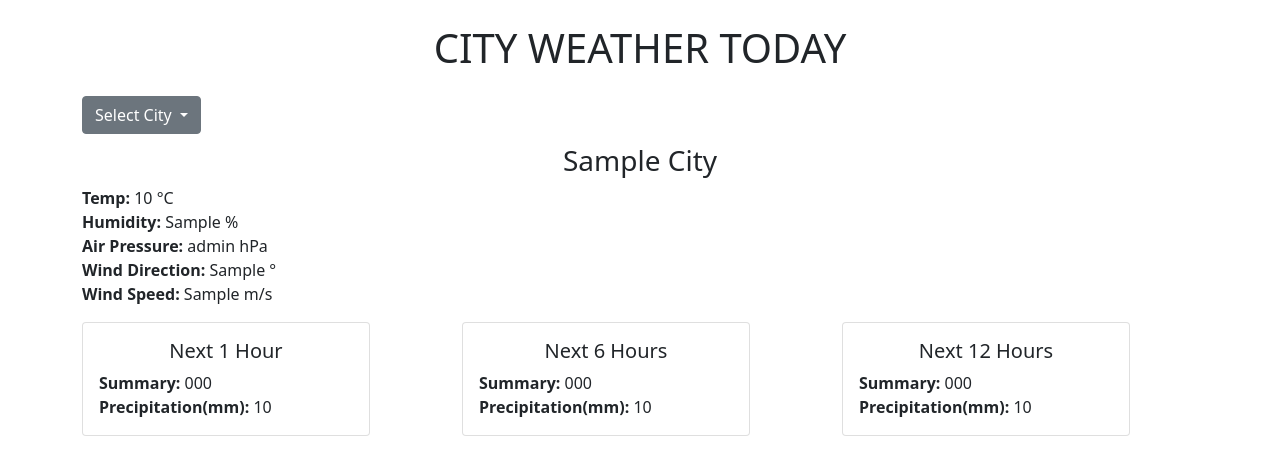
After one commit to KengoWada/weather_app, a Django app: template city/templates/city.html in a window 1280 px wide. The commit adds this page. Shown: the top 475 px of the page. Run offline with Django 3.2, Linux system fonts and the light colour scheme; the template is opened without the code that fills it: most values are stand-ins (such as "Sample title", 1, 10 or a date in 2020).

Commit message:
Added single city page and updated all cities page

```diff
--- /dev/null
+++ b/city/templates/city.html
@@ -0,0 +1,116 @@
+{% load my_extras %}
+
+<!DOCTYPE html>
+<html lang="en">
+  <head>
+    <meta charset="UTF-8" />
+    <meta http-equiv="X-UA-Compatible" content="IE=edge" />
+    <meta name="viewport" content="width=device-width, initial-scale=1.0" />
+    <link
+      href="https://cdn.jsdelivr.net/npm/bootstrap@5.0.1/dist/css/bootstrap.min.css"
+      rel="stylesheet"
+      integrity="sha384-+0n0xVW2eSR5OomGNYDnhzAbDsOXxcvSN1TPprVMTNDbiYZCxYbOOl7+AMvyTG2x"
+      crossorigin="anonymous"
+    />
+    <title>WEATHER APP</title>
+  </head>
+  <body>
+    <h1 class="text-center mt-4">CITY WEATHER TODAY</h1>
+    <div class="container mt-4">
+      <div class="row">
+        <div class="dropdown">
+          <button
+            class="btn btn-secondary dropdown-toggle"
+            type="button"
+            id="dropdownMenuButton1"
+            data-bs-toggle="dropdown"
+            aria-expanded="false"
+          >
+            Select City
+          </button>
+          <ul class="dropdown-menu" aria-labelledby="dropdownMenuButton1">
+            {% for city_name in cities %}
+            <li>
+              <a class="dropdown-item" href="{% url 'city_weather' city %}">
+                {{ city_name|title }}
+              </a>
+            </li>
+            {% endfor %}
+          </ul>
+        </div>
+        <br /><br />
+        <h3 class="text-center">{{ city|title }}</h3>
+        <p class="text-left">
+          <b>Temp:</b>
+          {{ weather.data.instant.details.air_temperature }} °C
+          <br />
+          <b>Humidity:</b>
+          {{ weather.data.instant.details.relative_humidity }} %
+          <br />
+          <b>Air Pressure:</b>
+          {{ weather.data.instant.details.air_pressure_at_sea_level }} hPa
+          <br />
+          <b>Wind Direction:</b>
+          {{ weather.data.instant.details.wind_from_direction }} °
+          <br />
+          <b>Wind Speed:</b>
+          {{weather.data.instant.details.wind_speed }} m/s
+        </p>
+
+        <div class="col-sm-6 col-md-4">
+          <div class="card mb-4" style="width: 18rem">
+            <div class="card-body">
+              <h5 class="card-title text-center">Next 1 Hour</h5>
+              <p class="card-text">
+                <b>Summary:</b>
+                {{ weather.data.next_1_hours.summary.symbol_code|weather }}
+                <br />
+                <b>Precipitation(mm):</b>
+                {{ weather.data.next_1_hours.details.precipitation_amount }}
+                <br />
+              </p>
+            </div>
+          </div>
+        </div>
+        <div class="col-sm-6 col-md-4">
+          <div class="card mb-4" style="width: 18rem">
+            <div class="card-body">
+              <h5 class="card-title text-center">Next 6 Hours</h5>
+              <p class="card-text">
+                <b>Summary:</b>
+                {{ weather.data.next_6_hours.summary.symbol_code|weather }}
+                <br />
+                <b>Precipitation(mm):</b>
+                {{ weather.data.next_6_hours.details.precipitation_amount }}
+                <br />
+              </p>
+            </div>
+          </div>
+        </div>
+        <div class="col-sm-6 col-md-4">
+          <div class="card mb-4" style="width: 18rem">
+            <div class="card-body">
+              <h5 class="card-title text-center">Next 12 Hours</h5>
+              <p class="card-text">
+                <b>Summary:</b>
+                {{ weather.data.next_12_hours.summary.symbol_code|weather }}
+                <br />
+                {% if weather.data.next_12_hours.summary.precipitation_amount %}
+                <b>Precipitation(mm):</b>
+                {{ weather.data.next_12_hours.details.precipitation_amount }}
+                <br />
+                {% endif %}
+              </p>
+            </div>
+          </div>
+        </div>
+      </div>
+    </div>
+
+    <script
+      src="https://cdn.jsdelivr.net/npm/bootstrap@5.0.1/dist/js/bootstrap.bundle.min.js"
+      integrity="sha384-gtEjrD/SeCtmISkJkNUaaKMoLD0//ElJ19smozuHV6z3Iehds+3Ulb9Bn9Plx0x4"
+      crossorigin="anonymous"
+    ></script>
+  </body>
+</html>
```
Also changed, not shown: city/templates/index.html (+45 -7 lines).
